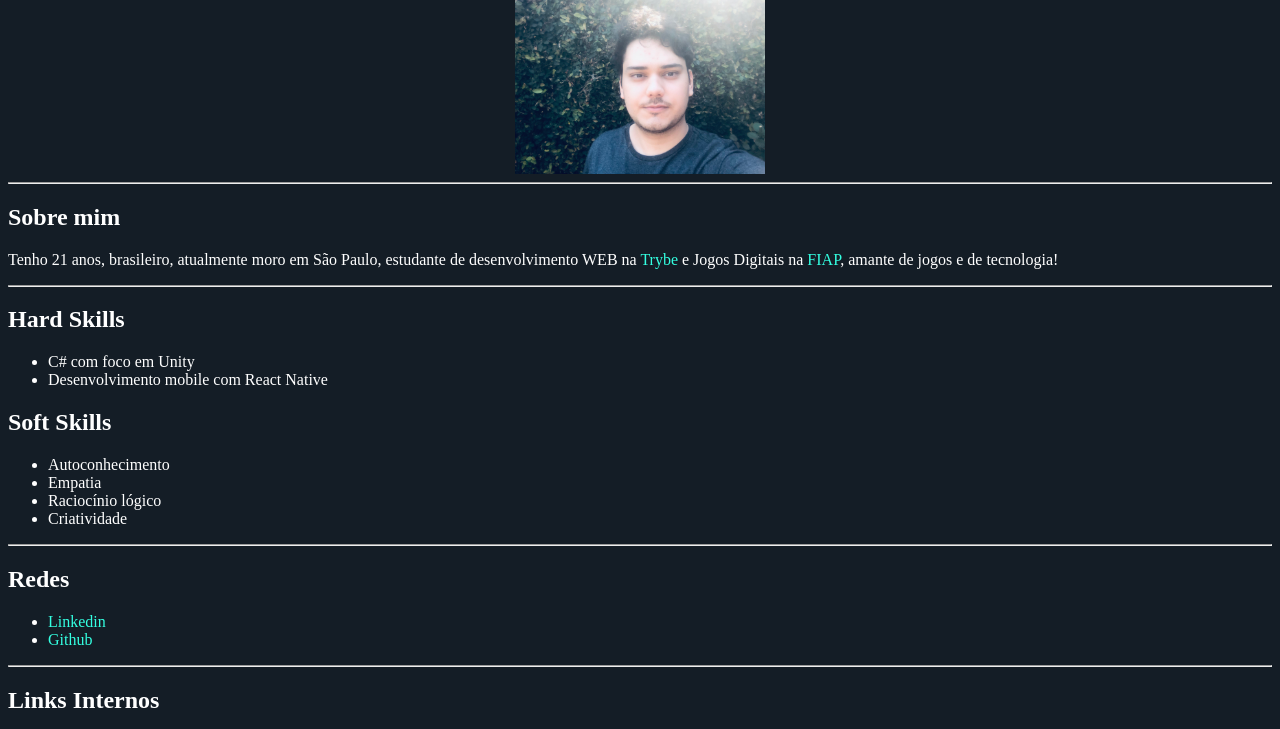
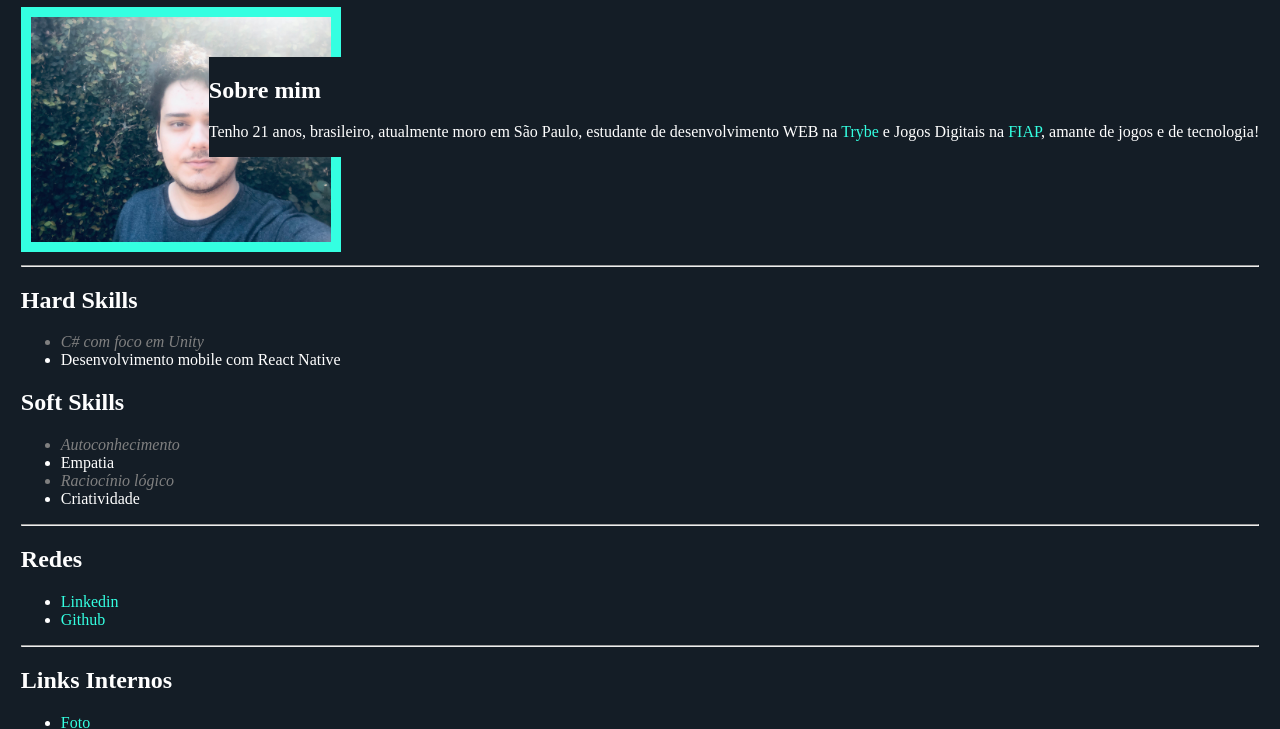
Before and after one commit to Veidz/veidz.github.io, a plain HTML site: page index.html in a window 1280 px wide. Shown: the part 94-823 px from the top of the page. Drawn offline with Linux system fonts and the light colour scheme.

Commit message:
Arrumando posicionamento dos conteúdos

```diff
--- a/index.html
+++ b/index.html
@@ -9,26 +9,32 @@
 </head>
 <body>
 
-    <h1 id="title">Joao Victor Veidz</h1>
-    <div class="header">
-        <img id="photo" alt="Foto de perfil" src="./images/profile.jpeg" />
+    <div>
+        <h1 id="title">Joao Victor Veidz</h1>
+        <div class="image-container">
+            <img id="photo" alt="Foto de perfil" src="./images/profile.jpeg" />
+
+        <div class="about-container">
+            <h2 id="about">Sobre mim</h2>
+            <p class="about-description">
+                Tenho 21 anos, brasileiro, atualmente moro em São Paulo, estudante de desenvolvimento WEB na <a target="_blank" href="https://www.betrybe.com" style="text-decoration: none">Trybe</a> e Jogos Digitais na <a target="_blank" href="https://www.fiap.com.br" style="text-decoration: none">FIAP</a>, amante de jogos e de tecnologia!
+            </p>
+
+        </div>
+
+        </div>
     </div>
     <hr>
 
-    <h2 id="about">Sobre mim</h2>
-    <p>
-        Tenho 21 anos, brasileiro, atualmente moro em São Paulo, estudante de desenvolvimento WEB na <a target="_blank" href="https://www.betrybe.com" style="text-decoration: none">Trybe</a> e Jogos Digitais na <a target="_blank" href="https://www.fiap.com.br" style="text-decoration: none">FIAP</a>, amante de jogos e de tecnologia!
-    </p>
-    <hr>
 
     <h2 id="hard">Hard Skills</h2>
-    <ul>
+    <ul class="hard-skills">
         <li>C# com foco em Unity</li>
         <li>Desenvolvimento mobile com React Native</li>
     </ul>
 
     <h2 id="soft">Soft Skills</h2>
-    <ul>
+    <ul class="soft-skills">
         <li>Autoconhecimento</li>
         <li>Empatia</li>
         <li>Raciocínio lógico</li>
--- a/styles.css
+++ b/styles.css
@@ -1,17 +1,40 @@
-body {
+* {
     background-color: #141d26;
     color: #fff;
+    margin: 20 auto;
 }
-.header {
-    display: flex;
-    justify-content: center;
+
+body {
+    padding: 1%;
 }
+
+a {
+    color: #34ffe1;
+}
+
 #title {
     text-align: center;
 }
+
+.image-container {
+    height: 250px;
+    position: relative;
+}
+
 #photo {
-    width: 250px;
+    width: 300px;
+    float: left;
+    padding: 10px;
+    background-color: #34ffe1;
 }
-a {
-    color: #34ffe1;
+
+.about-container {
+    position: absolute;
+    top: 20%;
+    right: 0px;
 }
+
+.hard-skills li:nth-child(odd), .soft-skills li:nth-child(odd) {
+    font-style: italic;
+    color: grey;
+}
```
